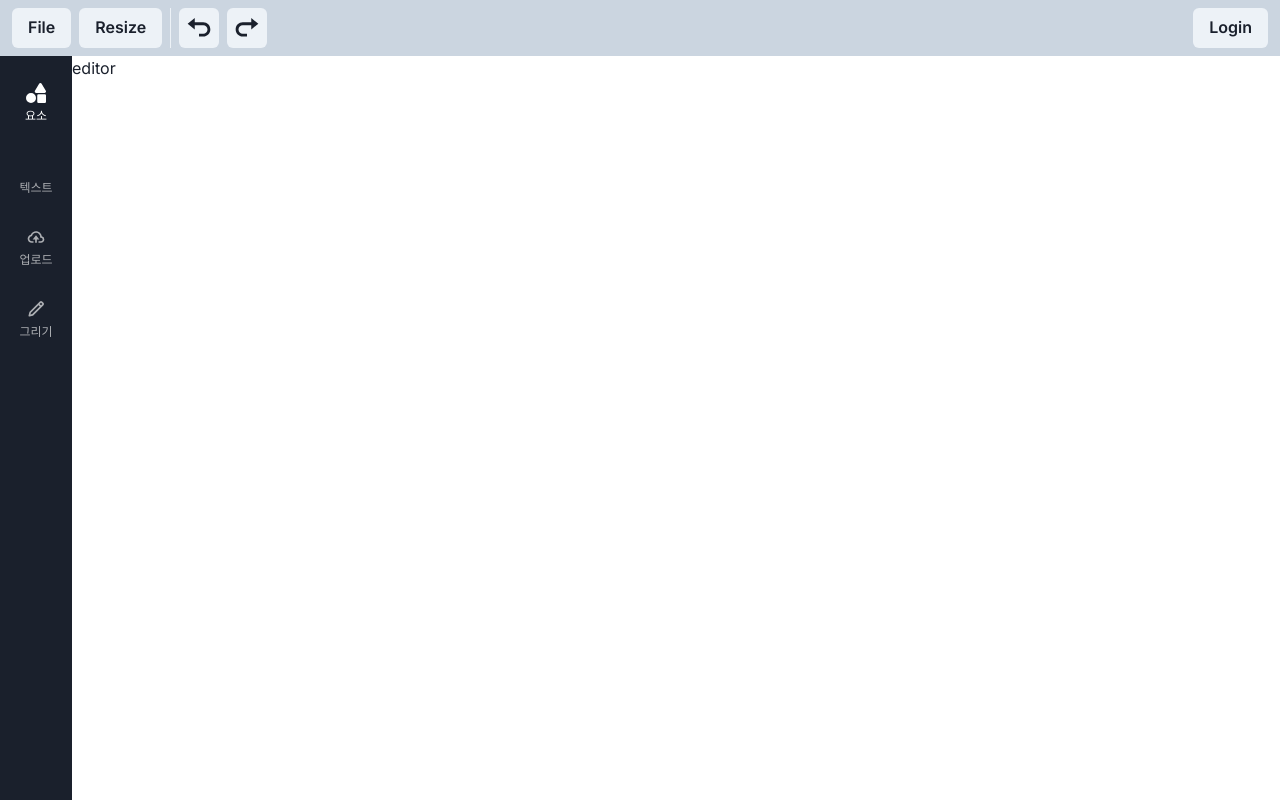
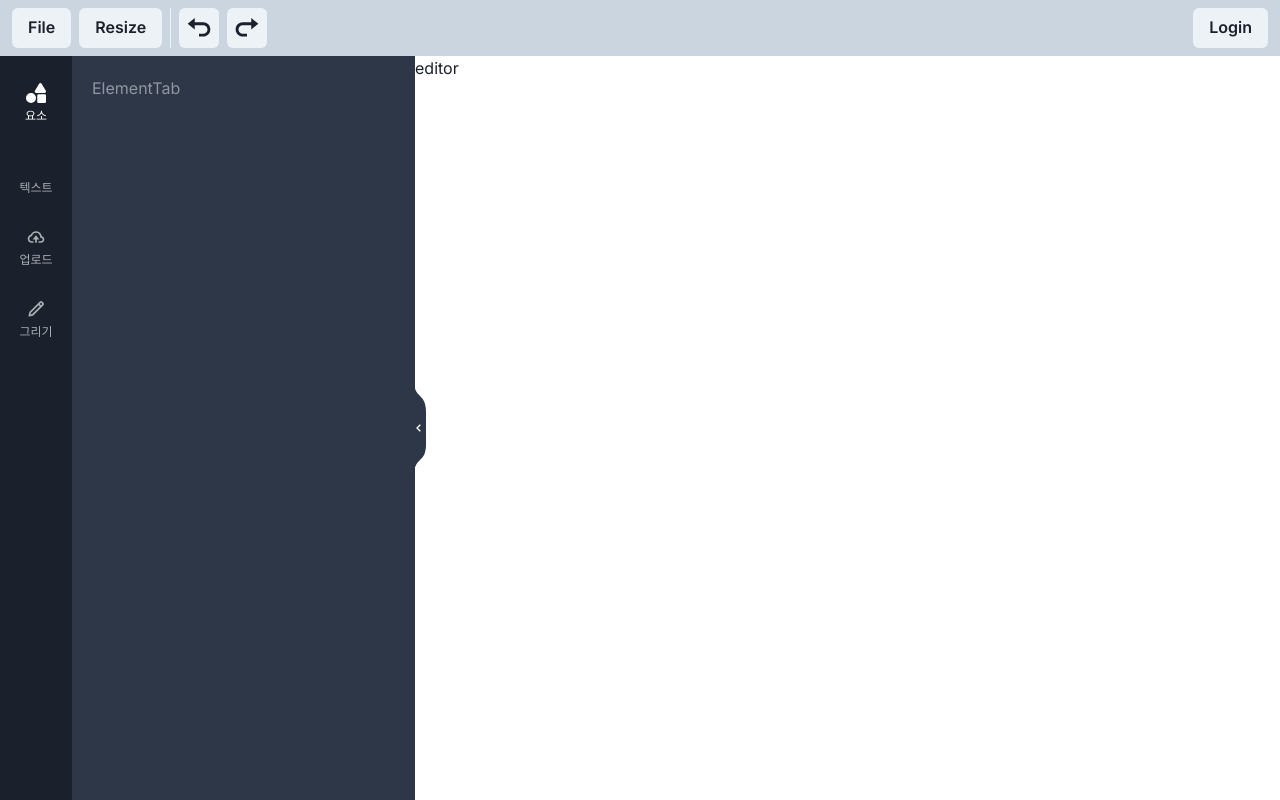
Before and after one commit to tmmoond8/noode, a Next.js app: page / in a window 1280 px wide. Both pictures are taken after a click on the element "요소". Built offline with nearby package versions, Linux system fonts and the light colour scheme; some icons are missing.

Commit message:
feat: 툴탭구성

```diff
--- /dev/null
+++ b/src/domains/editor/ToolTab/DrawTab/index.tsx
@@ -0,0 +1,16 @@
+import React from 'react';
+import { Box, Text, Stack, Wrap } from '@chakra-ui/react';
+
+interface Props {
+  title?: string;
+}
+
+export function DrawTab({ title }: Props) {
+  return (
+    <Box padding="20px">
+      <Text size="3xl" color="whiteAlpha.600">
+        DrawTab
+      </Text>
+    </Box>
+  );
+}
--- /dev/null
+++ b/src/domains/editor/ToolTab/ElementTab/index.tsx
@@ -0,0 +1,16 @@
+import React from 'react';
+import { Box, Text, Flex, Stack, Wrap } from '@chakra-ui/react';
+
+interface Props {
+  title?: string;
+}
+
+export function ElementTab({ title }: Props) {
+  return (
+    <Box width="343px" height="100%" backgroundColor="gray.700" padding="20px">
+      <Text size="3xl" color="whiteAlpha.600">
+        ElementTab
+      </Text>
+    </Box>
+  );
+}
--- /dev/null
+++ b/src/domains/editor/ToolTab/TextTab/index.tsx
@@ -0,0 +1,16 @@
+import React from 'react';
+import { Box, Text, Stack, Wrap } from '@chakra-ui/react';
+
+interface Props {
+  title?: string;
+}
+
+export function TextTab({ title }: Props) {
+  return (
+    <Box width="343px" height="100%" backgroundColor="gray.700" padding="20px">
+      <Text size="3xl" color="whiteAlpha.600">
+        TextTab
+      </Text>
+    </Box>
+  );
+}
--- /dev/null
+++ b/src/domains/editor/ToolTab/UploadTab/index.tsx
@@ -0,0 +1,16 @@
+import React from 'react';
+import { Box, Text, Stack, Wrap } from '@chakra-ui/react';
+
+interface Props {
+  title?: string;
+}
+
+export function UploadTab({ title }: Props) {
+  return (
+    <Box width="343px" height="100%" backgroundColor="gray.700" padding="20px">
+      <Text size="3xl" color="whiteAlpha.600">
+        UploadTab
+      </Text>
+    </Box>
+  );
+}
--- a/src/domains/editor/ToolTab/index.tsx
+++ b/src/domains/editor/ToolTab/index.tsx
@@ -1,7 +1,14 @@
 import React from 'react';
 import { Box, Flex, Stack, Wrap } from '@chakra-ui/react';
+import { BiChevronLeft } from 'react-icons/bi';
 import { Toolbar } from './Toolbar';
 import { MenuKey } from './constants';
+import { ElementTab } from './ElementTab';
+import { TextTab } from './TextTab';
+import { UploadTab } from './UploadTab';
+import { DrawTab } from './DrawTab';
+import { useTheme } from '@/styles/chakraTheme';
+import { css } from '@emotion/react';
 
 export function ToolTab() {
   const [tab, setTab] = React.useState<Nullable<MenuKey>>(null);
@@ -9,6 +16,43 @@ export function ToolTab() {
   return (
     <Flex height="100%">
       <Toolbar tab={tab} setTab={setTab} />
+      {tab && (
+        <Box position="relative" width="343px" height="100%" backgroundColor="gray.700">
+          {tab === 'element' && <ElementTab />}
+          {tab === 'text' && <TextTab />}
+          {tab === 'upload' && <UploadTab />}
+          {tab === 'draw' && <DrawTab />}
+          <Box
+            position="absolute"
+            right="-12px"
+            top="50%"
+            transform="translateY(-50%)"
+            cursor="pointer"
+            onClick={() => setTab(null)}
+            css={css`
+              .chevron-left {
+                position: absolute;
+                right: 0;
+                top: 50%;
+                transform: translateY(-50%);
+              }
+            `}
+          >
+            <FoldButton />
+            <BiChevronLeft className="chevron-left" color="white" />
+          </Box>
+        </Box>
+      )}
     </Flex>
   );
 }
+
+function FoldButton() {
+  const theme = useTheme();
+  return (
+    <svg xmlns="http://www.w3.org/2000/svg" viewBox="0 0 16 96" width="16" height="96" fill={theme.colors.gray['700']}>
+      <path d="M0 0h3c0 20 12 12 12 32v32c0 20-12 12-12 32H0z" fill={theme.colors.gray['700']}></path>
+      <path d="M2.5 0c0 20 12 12 12 32v32c0 20-12 12-12 32" fill={theme.colors.gray['700']}></path>
+    </svg>
+  );
+}
```
